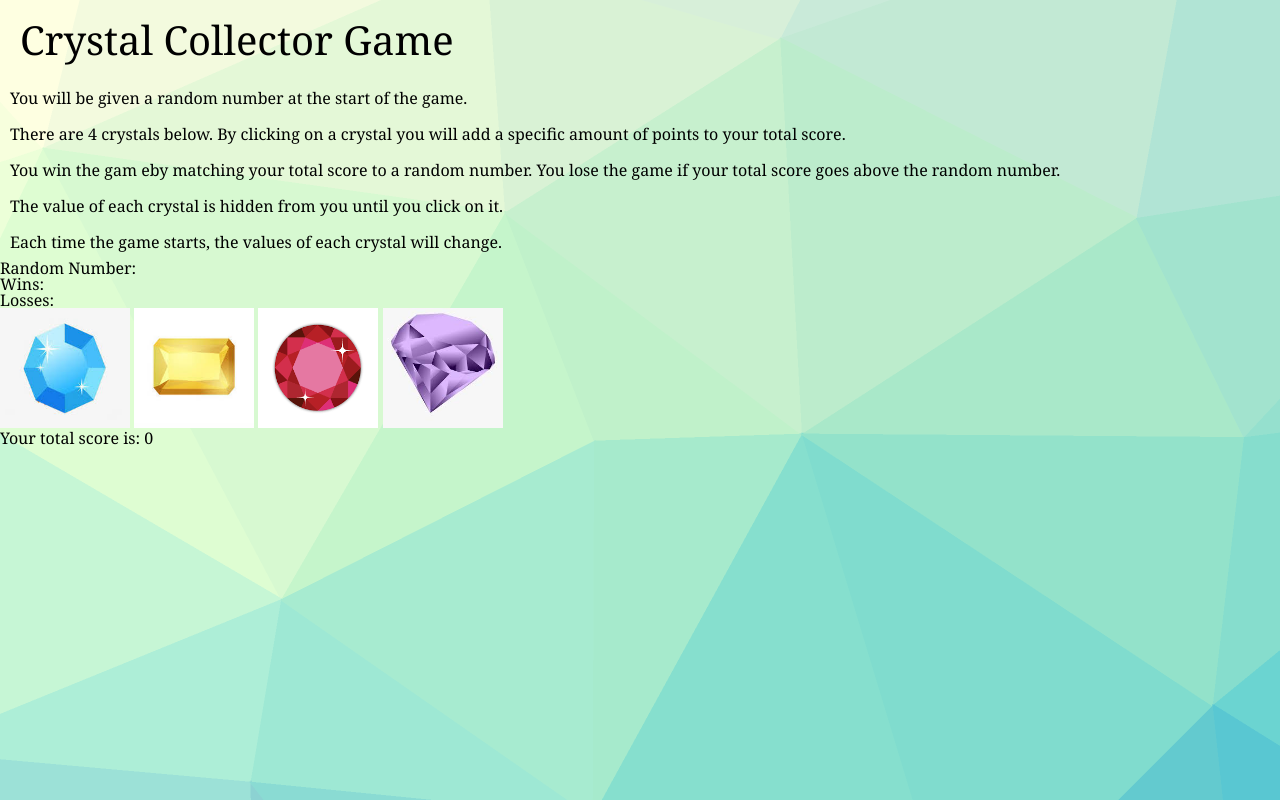
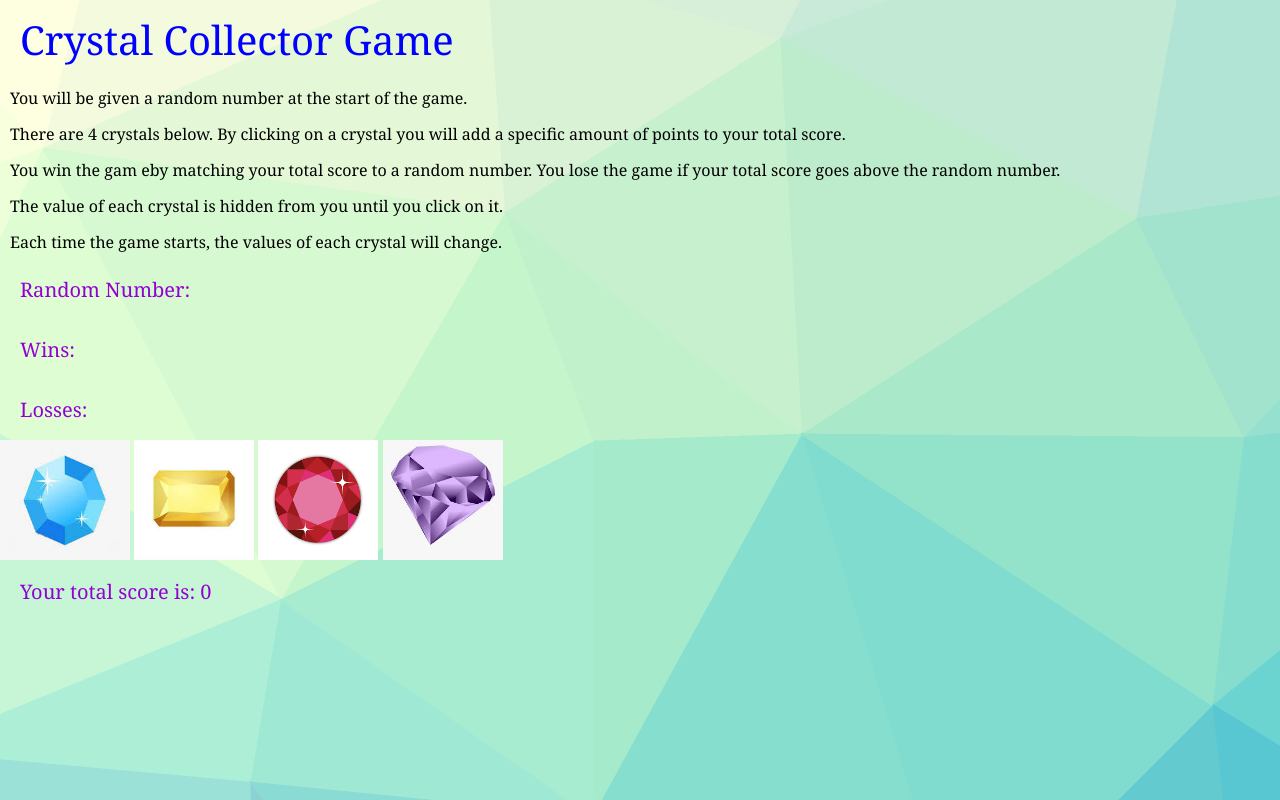
Before and after one commit to britneyross/unit-4-game, a plain HTML site: page index.html in a window 1280 px wide. Drawn offline with Linux system fonts and the light colour scheme.

Commit message:
added more css styling

```diff
--- a/assets/css/style.css
+++ b/assets/css/style.css
@@ -10,4 +10,17 @@ p{
 h1{
     font-size: 40px;
     padding: 20px;
+    color: blue;
 }
+
+h3{
+    font-size: 20px;
+    padding: 20px;
+    color: darkviolet;
+}
+
+#totalScore{
+    font-size: 20px;
+    color: darkviolet;
+    padding: 20px;
+}
```
